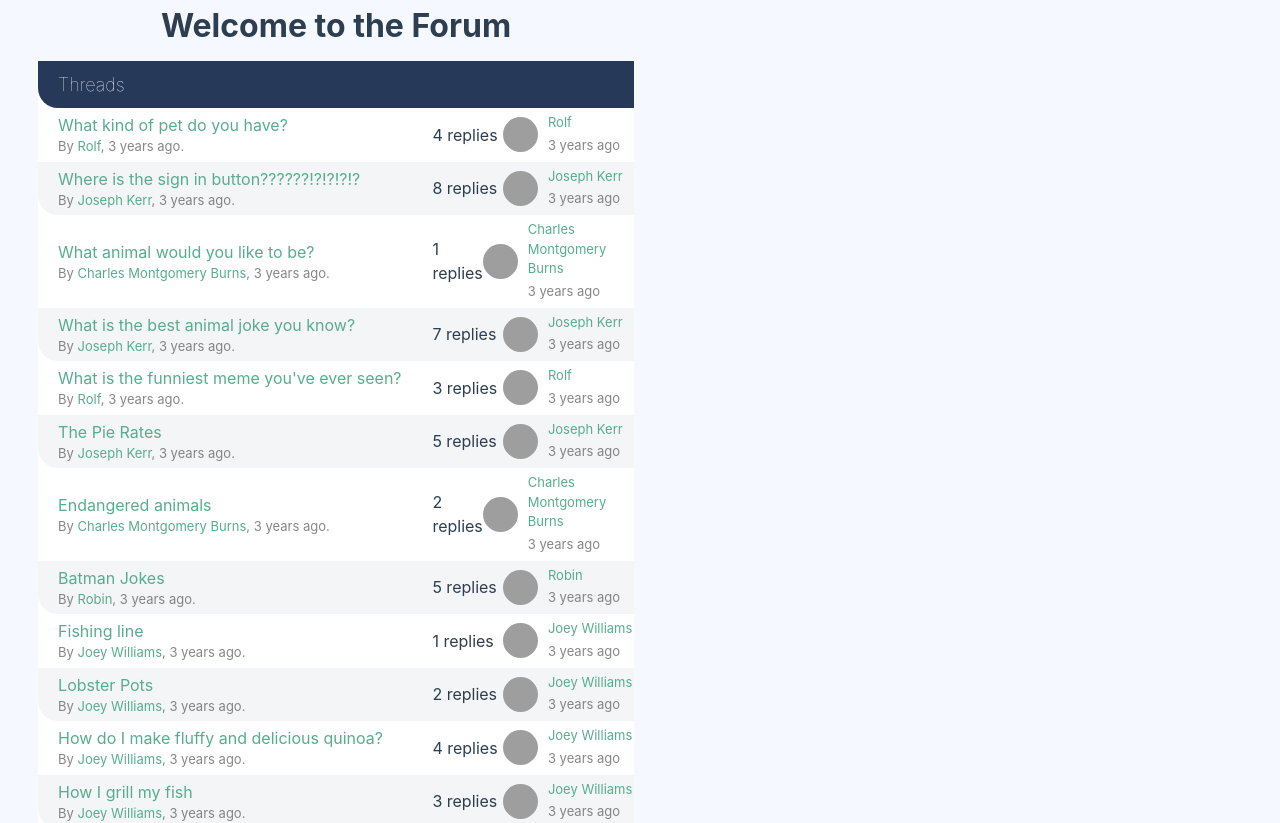
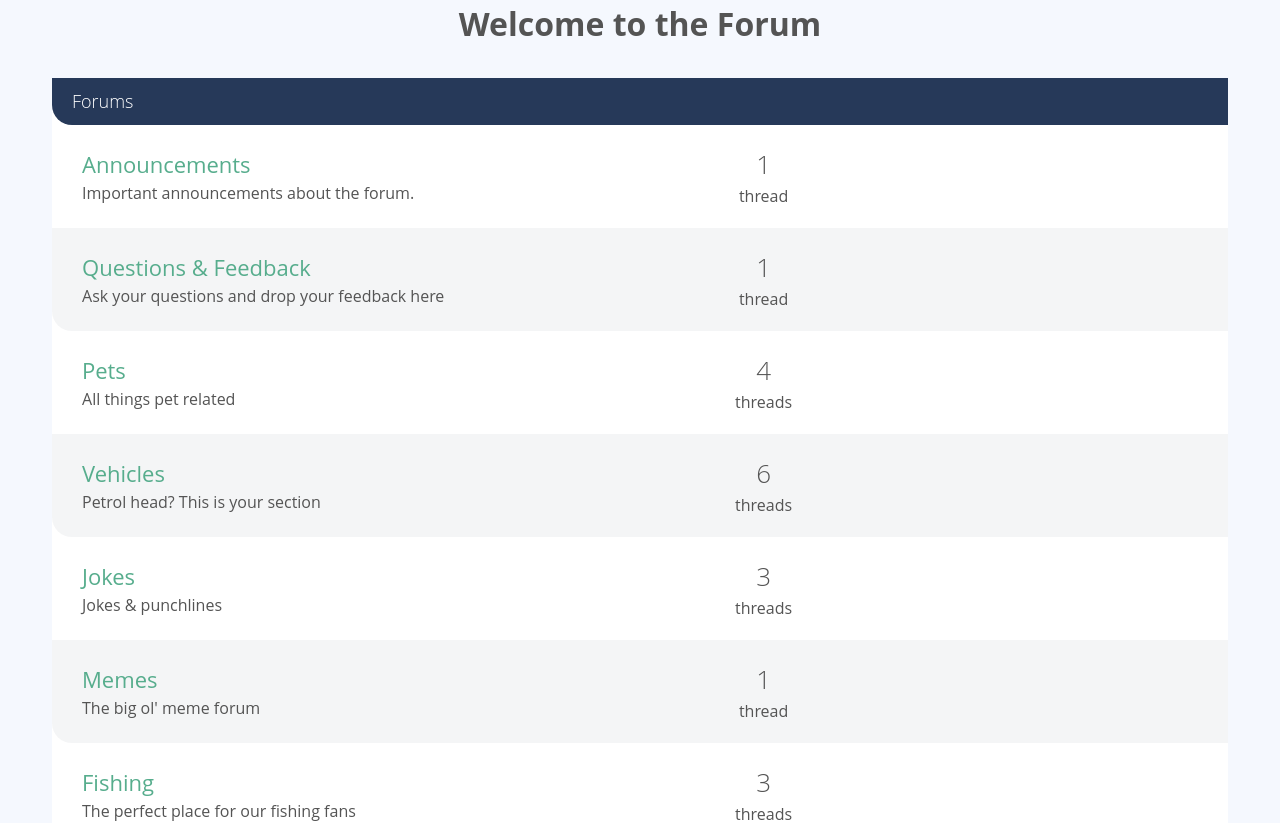
Before and after one commit to gabrielmrenno/forum-vue3, a Vue app: page / in a window 1280 px wide. Shown: the top 823 px of the page. Built offline with nearby package versions, Linux system fonts and the light colour scheme; grey boxes are pictures that could not be loaded.

Commit message:
add: forum list as home page

```diff
--- a/src/assets/main.css
+++ /dev/null
@@ -1,35 +0,0 @@
-@import './base.css';
-
-#app {
-  max-width: 1280px;
-  margin: 0 auto;
-  padding: 2rem;
-
-  font-weight: normal;
-}
-
-a,
-.green {
-  text-decoration: none;
-  color: hsla(160, 100%, 37%, 1);
-  transition: 0.4s;
-}
-
-@media (hover: hover) {
-  a:hover {
-    background-color: hsla(160, 100%, 37%, 0.2);
-  }
-}
-
-@media (min-width: 1024px) {
-  body {
-    display: flex;
-    place-items: center;
-  }
-
-  #app {
-    display: grid;
-    grid-template-columns: 1fr 1fr;
-    padding: 0 2rem;
-  }
-}
--- /dev/null
+++ b/src/components/ForumList.vue
@@ -0,0 +1,41 @@
+<template>
+  <div class="col-full">
+    <div class="forum-list">
+      <h2 class="list-title">
+        <a href="#">Forums</a>
+      </h2>
+
+      <div class="forum-listing" v-for="forum in forums" :key="forum.id">
+        <div class="forum-details">
+          <router-link class="text-xlarge" :to="{ name: 'Forum', params: { id: forum.id } }">
+            {{ forum.name }}
+          </router-link>
+          <p>{{ forum.description }}</p>
+        </div>
+
+        <div class="threads-count">
+          <p>
+            <span class="count">{{ forum.threads?.length || 0 }}</span>
+            {{ forum.threads?.length === 1 ? 'thread' : 'threads' }}
+          </p>
+        </div>
+
+        <div class="last-thread"></div>
+      </div>
+    </div>
+  </div>
+</template>
+
+<script setup lang="ts">
+import { defineProps, type PropType } from 'vue'
+import type { Forum } from '@/utils/dtos'
+
+defineProps({
+  forums: {
+    type: Array as PropType<Forum[]>,
+    required: true
+  }
+})
+</script>
+
+<style scoped></style>
--- a/src/main.ts
+++ b/src/main.ts
@@ -4,7 +4,6 @@ import { createPinia } from 'pinia'
 import App from './App.vue'
 import router from './router'
 
-import './assets/main.css'
 import BaseDateVue from './components/BaseDate.vue'
 
 const app = createApp(App)
--- a/src/views/PageHome.vue
+++ b/src/views/PageHome.vue
@@ -1,17 +1,17 @@
 <template>
   <h1>Welcome to the Forum</h1>
-  <ThreadList :threads="threads" />
+  <ForumList :forums="forums" />
 </template>
 
 <script setup lang="ts">
 import { reactive } from 'vue'
 
 import sourceData from '@/utils/data.json'
+import type { Forum } from '@/utils/dtos'
 
-import ThreadList from '@/components/ThreadList.vue'
-import type { Thread } from '@/utils/dtos'
+import ForumList from '@/components/ForumList.vue'
 
-const threads = reactive<Thread[]>(sourceData.threads)
+const forums = reactive<Forum[]>(sourceData.forums)
 </script>
 
 <style scoped></style>
```
